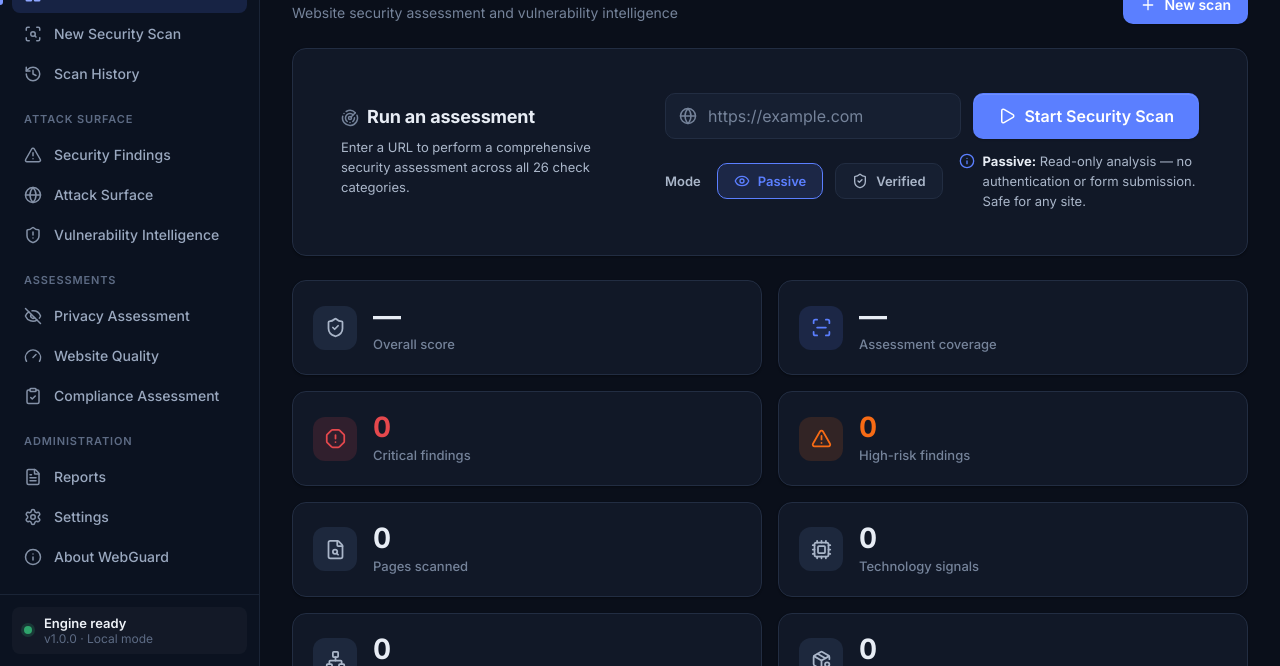
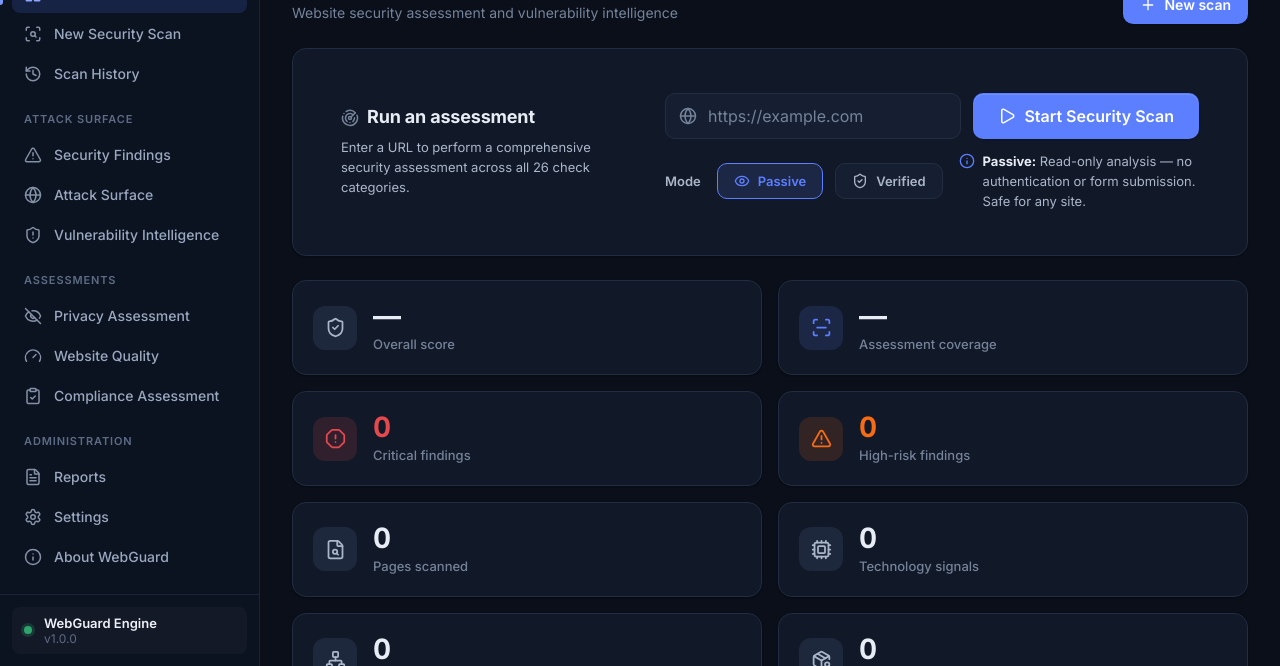
Before and after one commit to Samitha-Wijenayake/WebGuard, a website with bundled scripts: page index.html in a window 1280 px wide. Shown: the part 134-800 px from the top of the page. Built offline with nearby package versions, Linux system fonts and the light colour scheme.

Commit message:
Change the UI

```diff
--- a/index.html
+++ b/index.html
@@ -70,8 +70,8 @@
         <div class="sidebar-status">
           <span class="status-dot status-dot--online"></span>
           <div class="sidebar-status-text">
-            <span class="status-text">Engine ready</span>
-            <span class="status-meta">v1.0.0 · Local mode</span>
+            <span class="status-text">WebGuard Engine</span>
+            <span class="status-meta">v1.0.0 </span>
           </div>
         </div>
       </div>
```
